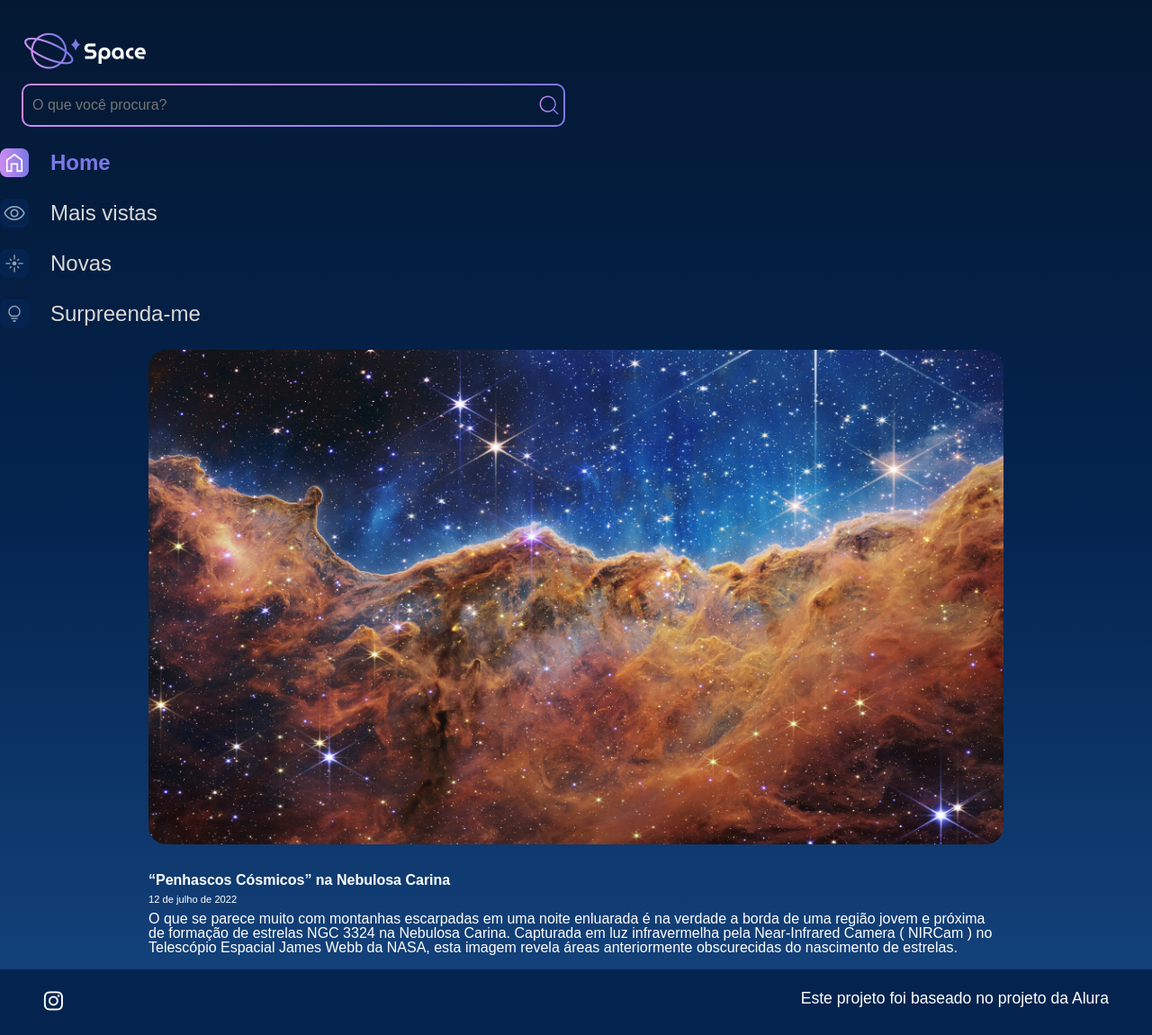
After one commit to andersonsimplicio/ProjetosDjango, a Django app: page /imagem/ in a window 1280 px wide. The commit adds this page. Shown: the whole page at 90% size. Run offline with Django 5.2, Linux system fonts and the light colour scheme.

Commit message:
Ajuste no space

```diff
--- /dev/null
+++ b/space/apps/galeria/templates/imagem.html
@@ -0,0 +1,26 @@
+{% extends 'base.html' %}
+{% load static %}
+{% block content %}
+            <section class="menu-lateral">
+                <nav class="menu-lateral__navegacao">
+                    <a href="{% url 'home' %}"> <img src="{% static '/assets/ícones/1x/Home - ativo.png' %}"> Home</a>
+                    <a href="#"> <img src="{% static '/assets/ícones/1x/Mais vistas - inativo.png' %}"> Mais vistas</a>
+                    <a href="#"> <img src="{% static '/assets/ícones/1x/novas-inativo.png' %}"> Novas</a>
+                    <a href="#"> <img src="{% static '/assets/ícones/1x/Surpreenda-me - inativo.png' %}"> Surpreenda-me</a>
+                </nav>
+            </section>
+            <section class="conteudo">
+                <section class="imagem">
+                    <div class="imagem__conteudo">
+                        <img class="imagem__imagem" src="{% static '/assets/img/galeria/carina-nebula.png' %}">
+                        <div class="imagem__info">
+                            <div class="imagem__texto">
+                                <p class="imagem__titulo">“Penhascos Cósmicos” na Nebulosa Carina</p>
+                                <p class="imagem__descricao">12 de julho de 2022</p>
+                                <p class="imagem__texto">O que se parece muito com montanhas escarpadas em uma noite enluarada é na verdade a borda de uma região jovem e próxima de formação de estrelas NGC 3324 na Nebulosa Carina. Capturada em luz infravermelha pela Near-Infrared Camera ( NIRCam ) no Telescópio Espacial James Webb da NASA, esta imagem revela áreas anteriormente obscurecidas do nascimento de estrelas.</p>
+                            </div>
+                        </div>
+                    </div>
+                </section>
+            </section>
+{% endblock %}
--- a/space/apps/galeria/urls.py
+++ b/space/apps/galeria/urls.py
@@ -1,7 +1,8 @@
 from django.urls import path
-from .views import index
+from .views import index,imagem
 
 
 urlpatterns = [
-    path('',index,name='home'),
+    path('',index, name='home'),
+    path('imagem/',imagem,name='imagem'),
 ]
--- a/space/apps/galeria/views.py
+++ b/space/apps/galeria/views.py
@@ -3,5 +3,7 @@ from django.shortcuts import render
 
 
 def index(request):
+    return render(request,template_name='home.html')
 
-    return render(request,template_name='home.html')
+def imagem(request):
+    return render(request,template_name='imagem.html')
--- a/space/static/css/style.css
+++ b/space/static/css/style.css
@@ -29,6 +29,7 @@ article, aside, details, figcaption, figure,
 footer, header, hgroup, menu, nav, section {
     display: block;
 }
+
 body {
     line-height: 1;
     font-family: 'Space Grotesk', sans-serif;
@@ -89,7 +90,7 @@ table {
     height: auto;
     justify-content: space-between;
     padding: 2px;
-    width: auto;
+    width: 600px;
 }
 
 .busca__fundo {
@@ -98,7 +99,7 @@ table {
     border-radius: 8px;
     display: flex;
     margin: 0 auto;
-    width: 100%;
+    width: 600px;
 }
 
 .busca__input {
@@ -108,7 +109,7 @@ table {
     font-size: 1rem;
     height: 24px;
     padding: 10px;
-    width: 500px;
+    width: 600px;
 }
 
 .busca__icone {
```
Also changed, not shown: space/apps/galeria/templates/home.html (+5 -5 lines), space/static/assets/ícones/1x/novas-inativo.png (renamed from space/static/assets/ícones/1x/Novas - inativo.png).
